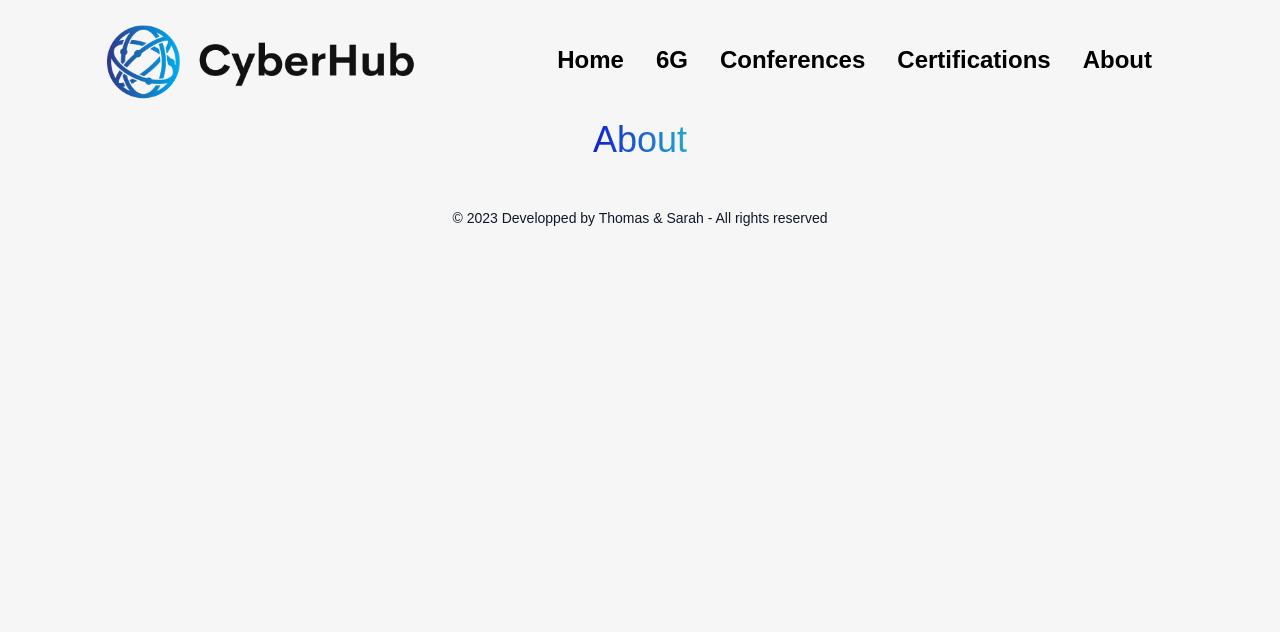
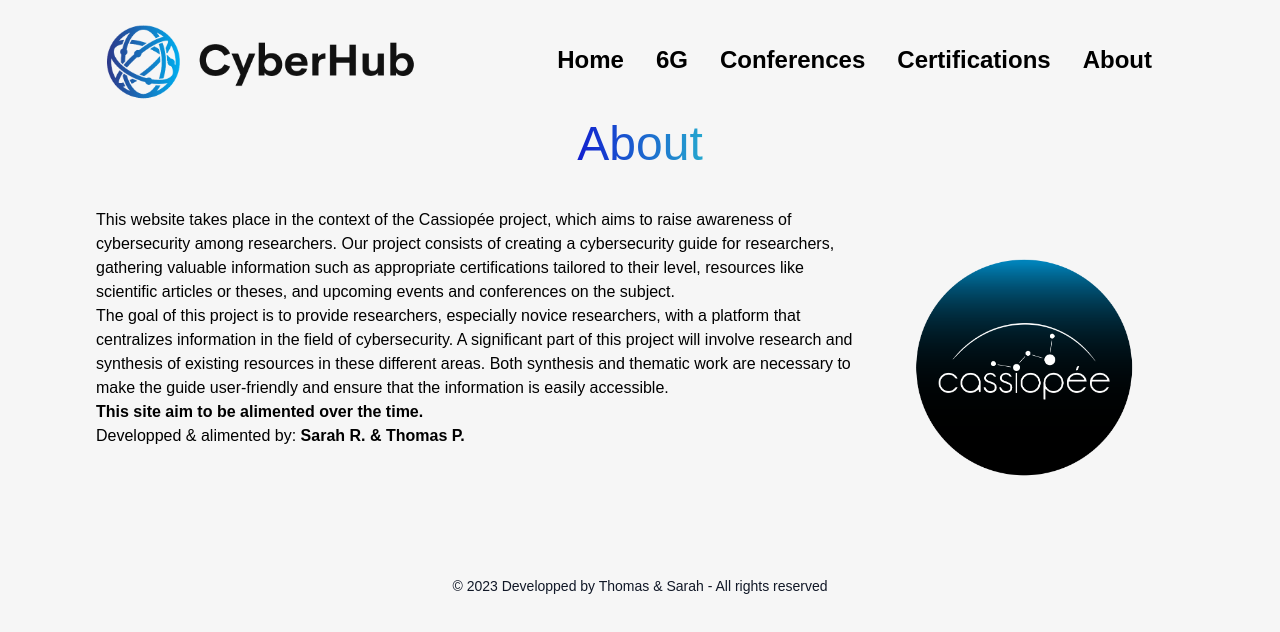
Before and after one commit to ThomasPrl/cyber-hub, a React (Create React App) app: page /about in a window 1280 px wide. Shown: the top 632 px of the page. Built offline with nearby package versions, Linux system fonts and the light colour scheme.

Commit message:
Ajout de la page About + correction de bug

```diff
--- a/src/components/About.jsx
+++ b/src/components/About.jsx
@@ -3,9 +3,24 @@ import React from 'react'
 function About() {
   return (
     <div>
-        <h1 className="page-title">
-            <span className='text-gradient text-4xl'>About</span>
-        </h1>
+      <h1 className="page-title">
+        <span className='text-gradient text-5xl'>About</span>
+      </h1>
+
+      {/* <div className="flex flex-wrap m-0 p-0 justify-between mt-10 items-center max-w-2xl"> */}
+      <div className="flex pt-10">
+        <p>
+          This website takes place in the context of the Cassiopée project, which aims to raise awareness of cybersecurity among researchers. Our project consists of creating a cybersecurity guide for researchers, gathering valuable information such as appropriate certifications tailored to their level, resources like scientific articles or theses, and upcoming events and conferences on the subject.<br/>
+          The goal of this project is to provide researchers, especially novice researchers, with a platform that centralizes information in the field of cybersecurity. A significant part of this project will involve research and synthesis of existing resources in these different areas. Both synthesis and thematic work are necessary to make the guide user-friendly and ensure that the information is easily accessible. <br/>
+          <strong>This site aim to be alimented over the time.</strong> <br/>
+          Developped & alimented by: <strong>Sarah R. & Thomas P.</strong>
+        </p>
+        <div className="flex max-w-xs">
+          <img src="images/Cassioplogo.png" alt="Cassiopée logo" />
+        </div>
+      </div>
+
+
     </div>
   )
 }
--- a/src/components/Article.tsx
+++ b/src/components/Article.tsx
@@ -64,7 +64,8 @@ const Article = () => {
           <SixG />
         </main>
         <div className="hidden lg:block col-span-4 ">
-          <div className="sticky top-0 ml-40">
+          <div className="sticky top-0 ml-auto"
+        style={{ float: "right", maxWidth: "300px" }}>
               <TableOfContents headings={headingsData} />
           </div>
         </div>
--- a/src/components/Navbar.jsx
+++ b/src/components/Navbar.jsx
@@ -52,7 +52,9 @@ function Navbar() {
   return (
     <nav>
     <div className="navbar-logo-container">
-        <img src={LogoGradient} alt="logo"/>
+        <a href="/">
+            <img src={LogoGradient} alt="logo"/>
+        </a>
     </div>
     <div className="navbar-links-container">
 
```
Also changed, not shown: src/App.css (+12 -2 lines), src/components/Tips.jsx (+0 -19 lines), public/images/Cassioplogo.png (added).
